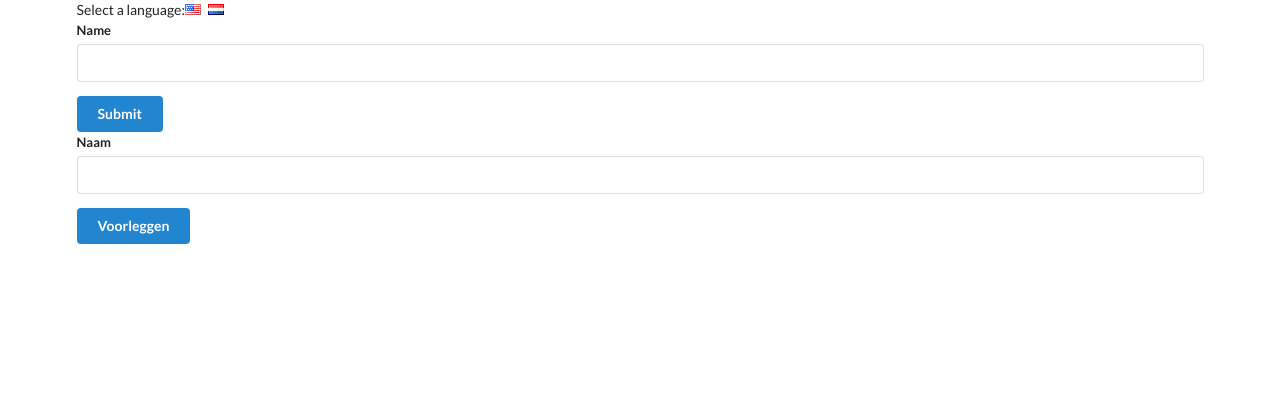
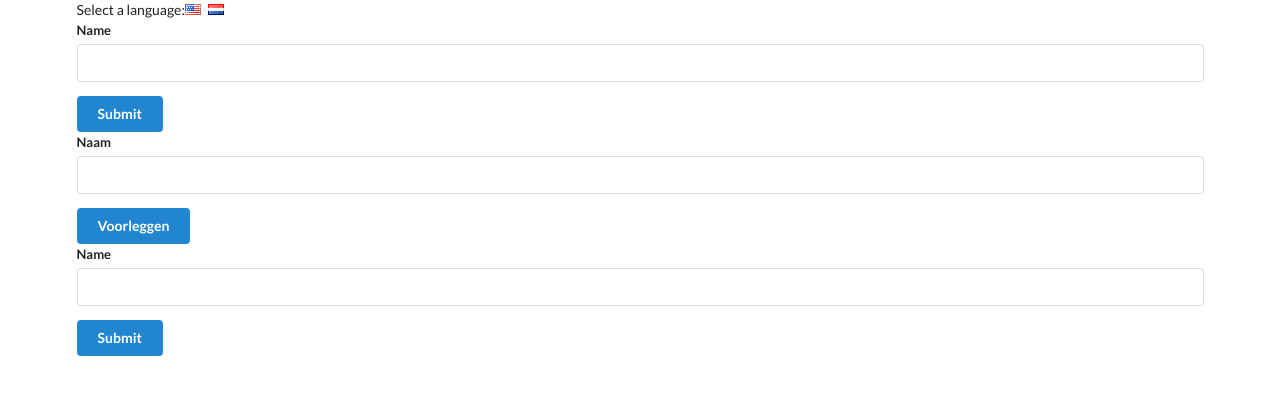
Before and after one commit to gdibble/modernReactWithRedux2019, a React (Create React App) app in the folder translate/: page / in a window 1280 px wide. Shown: the top 394 px of the page. Built offline with nearby package versions, Linux system fonts and the light colour scheme.

Commit message:
Section 23: App example of UserCreate w/ its defaults

```diff
--- a/translate/src/components/App.js
+++ b/translate/src/components/App.js
@@ -24,6 +24,7 @@ class App extends React.Component {
         <LanguageContext.Provider value="dutch">
           <UserCreate />
         </LanguageContext.Provider>
+        <UserCreate />
       </div>
     );
   }
```
